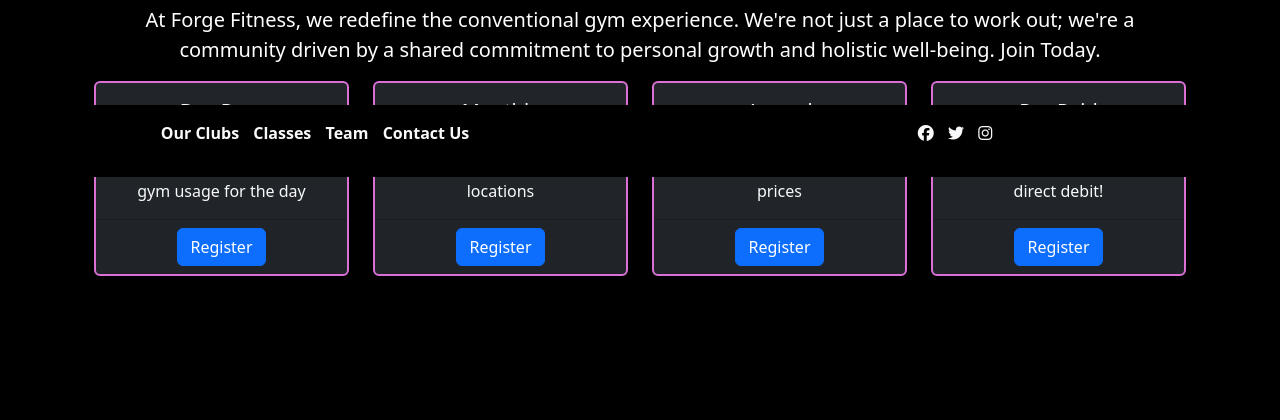
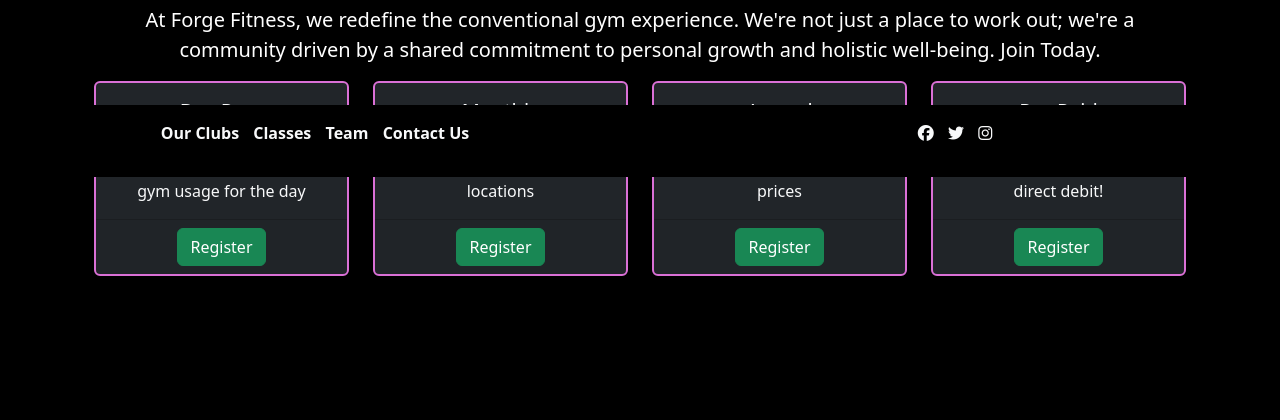
Before and after one commit to Karlsberg62/Forge-Fitness, a Django app: page / in a window 1280 px wide. Shown: the part 623-1043 px from the top of the page. Run offline with Django 4.2, Linux system fonts and the light colour scheme; parts of the project's set-up code (start-up, migrations or seed data) failed here and were passed over; some libraries are stand-ins or nearby versions.

Commit message:
index btn colour

```diff
--- a/forgefitnessweb/templates/index.html
+++ b/forgefitnessweb/templates/index.html
@@ -43,7 +43,7 @@
                     <p class="card-text">Don't want to dive in solo? Bring a friend! Unlimited gym usage for the day</p>
                 </div>
                 <div class="card-footer">
-                    <a href="{% url 'account_signup' %}" class="btn btn-primary">Register</a>
+                    <a href="{% url 'account_signup' %}" class="btn btn-success">Register</a>
                 </div>
             </div>
         </div>
@@ -55,7 +55,7 @@
                     <p class="card-text">Monthly rolling memberships for all locations</p>
                 </div>
                 <div class="card-footer">
-                    <a href="{% url 'account_signup' %}" class="btn btn-primary">Register</a>
+                    <a href="{% url 'account_signup' %}" class="btn btn-success">Register</a>
                 </div>
             </div>
         </div>
@@ -67,7 +67,7 @@
                     <p class="card-text">Save money with a fixed 12 month contract at reduced prices</p>
                 </div>
                 <div class="card-footer">
-                    <a href="{% url 'account_signup' %}" class="btn btn-primary">Register</a>
+                    <a href="{% url 'account_signup' %}" class="btn btn-success">Register</a>
                 </div>
             </div>
         </div>
@@ -79,7 +79,7 @@
                     <p class="card-text">A one off payment for 3,6 or 12 months. No joining fee or direct debit!</p>
                 </div>
                 <div class="card-footer">
-                    <a href="{% url 'account_signup' %}" class="btn btn-primary">Register</a>
+                    <a href="{% url 'account_signup' %}" class="btn btn-success">Register</a>
                 </div>
             </div>
         </div>
```
